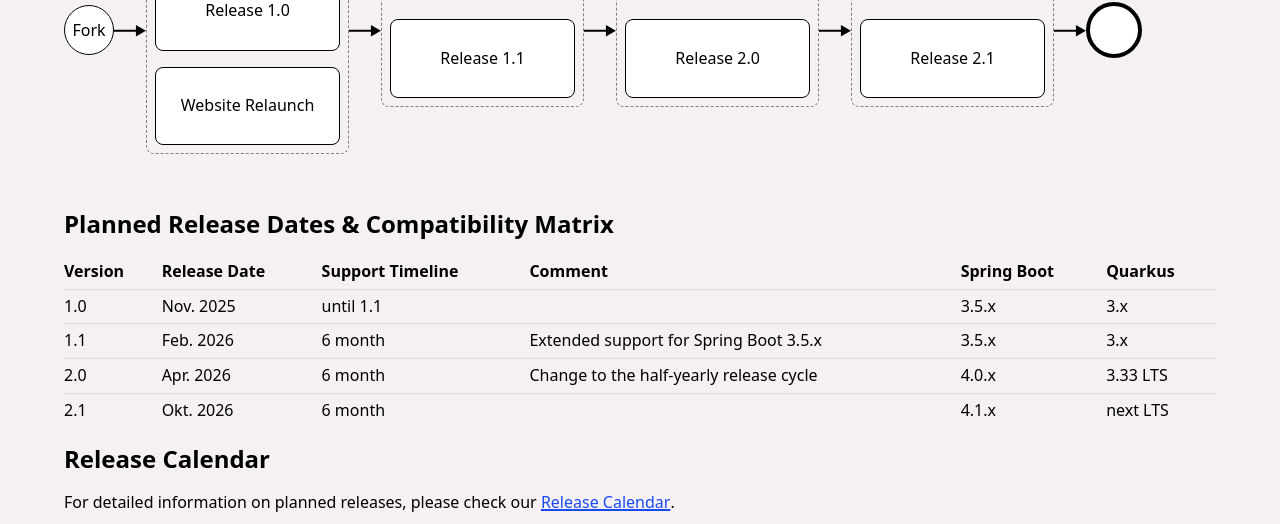
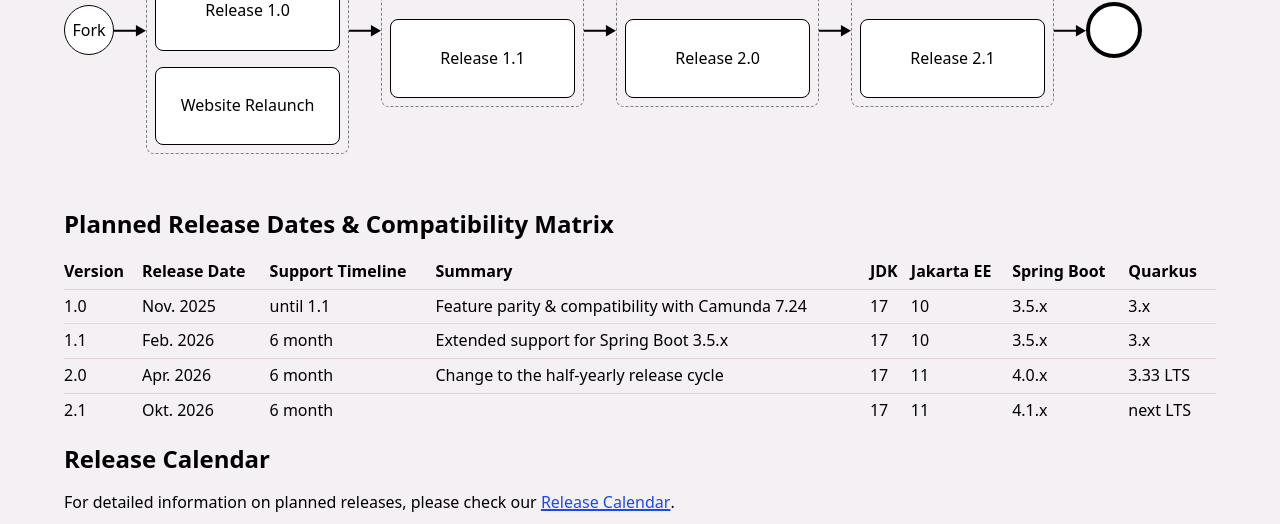
Before and after one commit to operaton/operaton.org, a Jekyll site: the page built from roadmap.md, in a window 1280 px wide and 900 px high, scrolled down 648 px, cut to the strip 0-524 px from the top of the window. Built offline with Jekyll 4.4.1, drawn with Linux system fonts in a browser that asks for light colours.

Commit message:
Refine compatibility matrix in `roadmap.md` with JDK and Jakarta EE details.

```diff
--- a/roadmap.md
+++ b/roadmap.md
@@ -46,12 +46,12 @@
 
 ### Planned Release Dates & Compatibility Matrix
 
-| Version | Release Date | Support Timeline | Comment                                 | Spring Boot | Quarkus  |
-| :--- | :--- | :--- |:----------------------------------------| :--- |:---------|
-| 1.0 | Nov. 2025 | until 1.1 |                                         | 3.5.x | 3.x      |
-| 1.1 | Feb. 2026 | 6 month | Extended support for Spring Boot 3.5.x  | 3.5.x | 3.x      |
-| 2.0 | Apr. 2026 | 6 month | Change to the half-yearly release cycle | 4.0.x | 3.33 LTS |
-| 2.1 | Okt. 2026 | 6 month |                                         | 4.1.x | next LTS |
+| Version | Release Date | Support Timeline | Summary                                       | JDK | Jakarta EE | Spring Boot | Quarkus  |
+| :--- | :--- | :--- |:-------------------------------------------------|:---|:-----------| :--- |:---------|
+| 1.0 | Nov. 2025 | until 1.1 | Feature parity & compatibility with Camunda 7.24 | 17  | 10         | 3.5.x | 3.x      |
+| 1.1 | Feb. 2026 | 6 month | Extended support for Spring Boot 3.5.x           | 17  | 10         | 3.5.x | 3.x      |
+| 2.0 | Apr. 2026 | 6 month | Change to the half-yearly release cycle          | 17  | 11         | 4.0.x | 3.33 LTS |
+| 2.1 | Okt. 2026 | 6 month |                                                  | 17  | 11         | 4.1.x | next LTS |
 
 ### Release Calendar
 
```
